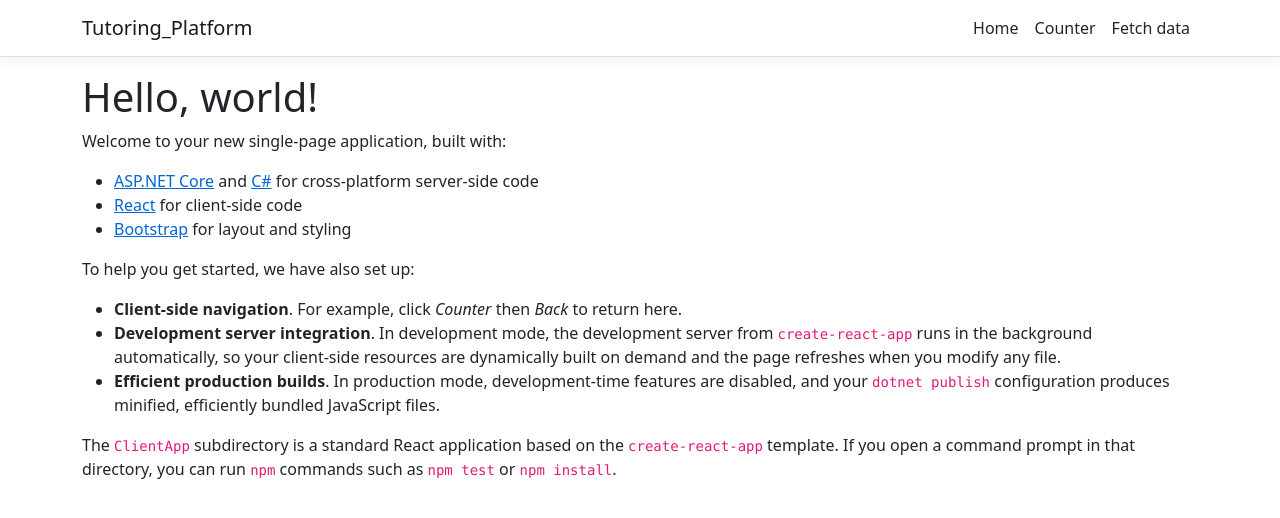
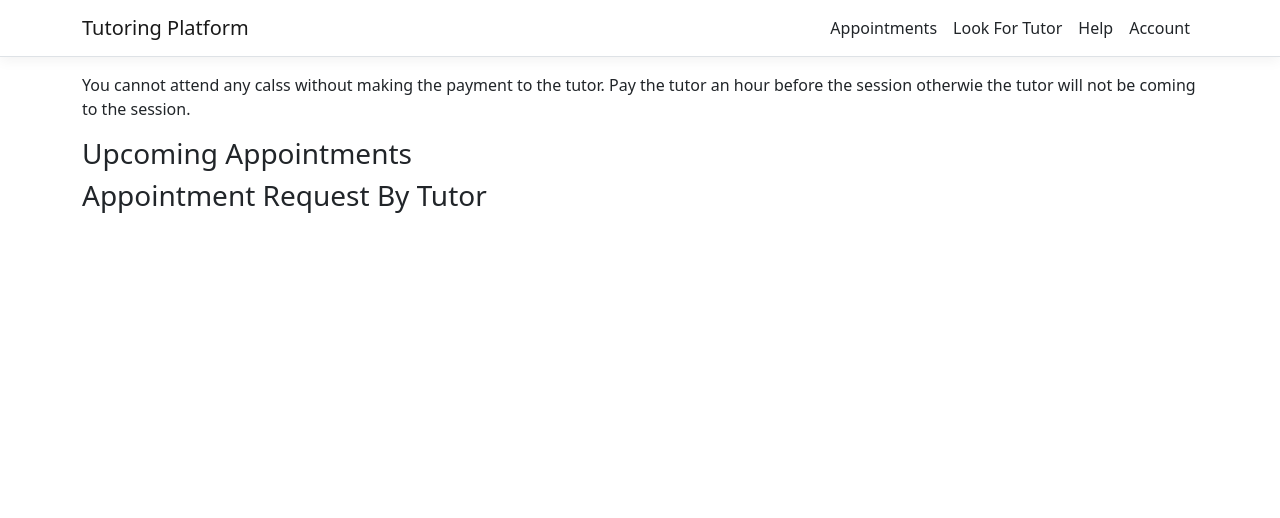
Before and after one commit to Aman-Kang/Tutoring, a React (Create React App) app in the folder Tutoring_Platform/ClientApp/: page / in a window 1280 px wide. Shown: the top 518 px of the page. Built offline with nearby package versions, Linux system fonts and the light colour scheme.

Commit message:
Created Student portal Pages

```diff
--- a/Tutoring_Platform/ClientApp/src/AppRoutes.js
+++ b/Tutoring_Platform/ClientApp/src/AppRoutes.js
@@ -1,12 +1,12 @@
 import { Counter } from "./components/Counter";
 import { FetchData } from "./components/FetchData";
-import { Home } from "./components/Home";
+import { StudentAppointments } from "./components/StudentAppointments";
+import { StudentLookForTutor } from "./components/StudentLookForTutor";
+import { StudentHelp } from "./components/StudentHelp";
+import { StudentAccount } from "./components/StudentAccount";
 
 const AppRoutes = [
-  {
-    index: true,
-    element: <Home />
-  },
+
       {
         path: '/counter',
         element: <Counter />
@@ -14,7 +14,24 @@ const AppRoutes = [
       {
         path: '/fetch-data',
         element: <FetchData />
+      },
+      {
+        index: true,
+        element: <StudentAppointments />
+      },
+    {
+        path: '/look-for-tutor',
+        element: <StudentLookForTutor />
+    },
+    {
+        path: '/help',
+        element: <StudentHelp />
+    },
+    {
+        path: '/account',
+        element: <StudentAccount />
     }
+
 ];
 
 export default AppRoutes;
--- a/Tutoring_Platform/ClientApp/src/components/NavMenu.js
+++ b/Tutoring_Platform/ClientApp/src/components/NavMenu.js
@@ -25,18 +25,21 @@ export class NavMenu extends Component {
     return (
       <header>
         <Navbar className="navbar-expand-sm navbar-toggleable-sm ng-white border-bottom box-shadow mb-3" container light>
-          <NavbarBrand tag={Link} to="/">Tutoring_Platform</NavbarBrand>
+          <NavbarBrand tag={Link} to="/">Tutoring Platform</NavbarBrand>
           <NavbarToggler onClick={this.toggleNavbar} className="mr-2" />
           <Collapse className="d-sm-inline-flex flex-sm-row-reverse" isOpen={!this.state.collapsed} navbar>
             <ul className="navbar-nav flex-grow">
               <NavItem>
-                <NavLink tag={Link} className="text-dark" to="/">Home</NavLink>
+                <NavLink tag={Link} className="text-dark" to="/">Appointments</NavLink>
               </NavItem>
               <NavItem>
-                <NavLink tag={Link} className="text-dark" to="/counter">Counter</NavLink>
+                <NavLink tag={Link} className="text-dark" to="/look-for-tutor">Look For Tutor</NavLink>
               </NavItem>
               <NavItem>
-                <NavLink tag={Link} className="text-dark" to="/fetch-data">Fetch data</NavLink>
+                <NavLink tag={Link} className="text-dark" to="/help">Help</NavLink>
+              </NavItem>
+              <NavItem>
+                <NavLink tag={Link} className="text-dark" to="/account">Account</NavLink>
               </NavItem>
             </ul>
           </Collapse>
--- /dev/null
+++ b/Tutoring_Platform/ClientApp/src/components/StudentAccount.js
@@ -0,0 +1,13 @@
+import React, { Component } from 'react';
+
+export class StudentAccount extends Component {
+    static displayName = StudentAccount.name;
+
+    render() {
+        return (
+            <div>
+                <p>First Name</p>
+            </div>
+        );
+    }
+}
--- /dev/null
+++ b/Tutoring_Platform/ClientApp/src/components/StudentAppointments.js
@@ -0,0 +1,15 @@
+import React, { Component } from 'react';
+
+export class StudentAppointments extends Component {
+    static displayName = StudentAppointments.name;
+
+    render() {
+        return (
+            <div>
+                <p>You cannot attend any calss without making the payment to the tutor. Pay the tutor an hour before the session otherwie the tutor will not be coming to the session.</p>
+                <h3>Upcoming Appointments</h3>
+                <h3>Appointment Request By Tutor</h3>
+            </div>
+        );
+    }
+}
--- /dev/null
+++ b/Tutoring_Platform/ClientApp/src/components/StudentHelp.js
@@ -0,0 +1,13 @@
+import React, { Component } from 'react';
+
+export class StudentHelp extends Component {
+    static displayName = StudentHelp.name;
+
+    render() {
+        return (
+            <div>
+                <p>What do you need help with?</p>
+            </div>
+        );
+    }
+}
--- /dev/null
+++ b/Tutoring_Platform/ClientApp/src/components/StudentLookForTutor.js
@@ -0,0 +1,14 @@
+import React, { Component } from 'react';
+
+export class StudentLookForTutor extends Component {
+    static displayName = StudentLookForTutor.name;
+
+    render() {
+        return (
+            <div>
+                <p>Enter the below mentioned details so that we can find you a prefect tutor!</p>
+                <p>List of tutors based on your search:</p>
+            </div>
+        );
+    }
+}
```
Also changed, not shown: 1 other file (tests, documents, lock files or other folders). Lines whose indentation alone changed are shown as unchanged.
